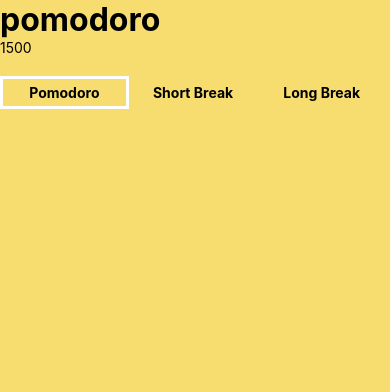
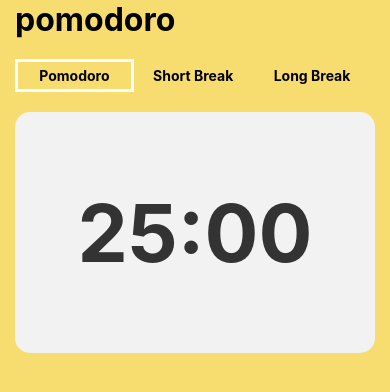
Before and after one commit to JoseManuelNunez/pomodoro, a React Native app: screen / in a window 390 px wide. Shown: the top 392 px of the page. Built offline with nearby package versions, Linux system fonts and the light colour scheme.

Commit message:
create Timer

```diff
--- a/src/components/organisms/Header.js
+++ b/src/components/organisms/Header.js
@@ -1,10 +1,9 @@
 import { Text, View } from "react-native";
 import Options from "../molecules/Options"
 
-export default function Header({ currentTime, setCurrentTime, time, setTime }){
+export default function Header({ currentTime, setCurrentTime, setTime }){
     return (
         <View>
-            <Text>{time}</Text>
             <Options setCurrentTime={setCurrentTime} setTime={setTime} currentTime={currentTime} />
         </View>
     )
--- /dev/null
+++ b/src/components/organisms/Timer.js
@@ -0,0 +1,26 @@
+import { View, Text, StyleSheet } from "react-native";
+
+export default function Timer({ time }) {
+    const formatTime = `${Math.floor(time / 60).toString().padStart(2, "0")}:${(time % 60).toString().padStart(2, "0")}`
+  return (
+    <View style={style.container}>
+      <Text style={style.time}>{formatTime}</Text>
+    </View>
+  );
+}
+
+const style = StyleSheet.create({
+    container: {
+        backgroundColor: "#F2F2F2",
+        padding: 15,
+        borderRadius: 15,
+        flex: 0.3,
+        justifyContent: "center"
+    },
+    time: {
+        fontSize: 80,
+        fontWeight: "bold",
+        textAlign: "center",
+        color: "#333333"
+    }
+})
--- a/src/components/pages/Home.js
+++ b/src/components/pages/Home.js
@@ -1,6 +1,7 @@
 import { Text, View, SafeAreaView, Platform, StyleSheet } from "react-native";
 import Header from "../organisms/Header";
 import { useState } from "react";
+import Timer from "../organisms/Timer";
 
 const colors = ["#F7DC6F", "#A2D9CE", "#D7BDE2"];
 
@@ -12,7 +13,7 @@ export default function Home() {
     <SafeAreaView
       style={[styles.container, { backgroundColor: colors[currentTime] }]}
     >
-      <View style={{ paddingTop: Platform.OS === "android" && 30 }}>
+      <View style={{ flex: 1, paddingHorizontal: 15, paddingTop: Platform.OS === "android" && 30 }}>
         <Text style={styles.text}>pomodoro</Text>
         <Header
           currentTime={currentTime}
@@ -20,6 +21,7 @@ export default function Home() {
           time={time}
           setTime={setTime}
         />
+        <Timer time={time} />
       </View>
     </SafeAreaView>
   );
```
